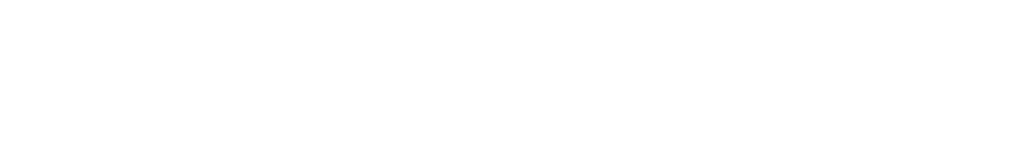
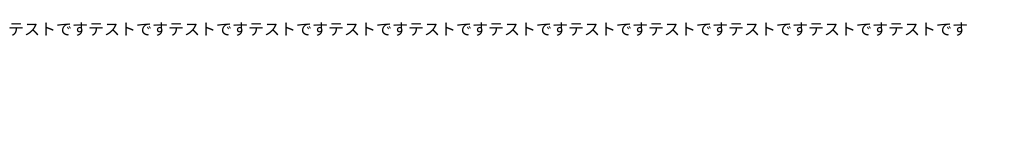
Before and after one commit to yuuki-areku/teamA, a plain HTML site: page index.html in a window 1280 px wide. Shown: the whole page, without its empty margins (0-1021 px from the left). Drawn offline with Linux system fonts and the light colour scheme.

Commit message:
HTML編集

```diff
--- a/index.html
+++ b/index.html
@@ -8,7 +8,7 @@
   <link rel="stylesheet" type="text/css" href="./css/style.css">
 </head>
 <body>
-
+  <p>テストですテストですテストですテストですテストですテストですテストですテストですテストですテストですテストですテストです</p>
   <script type="text/javascript" src="js/main.js"></script>
 </body>
 </html>
```
